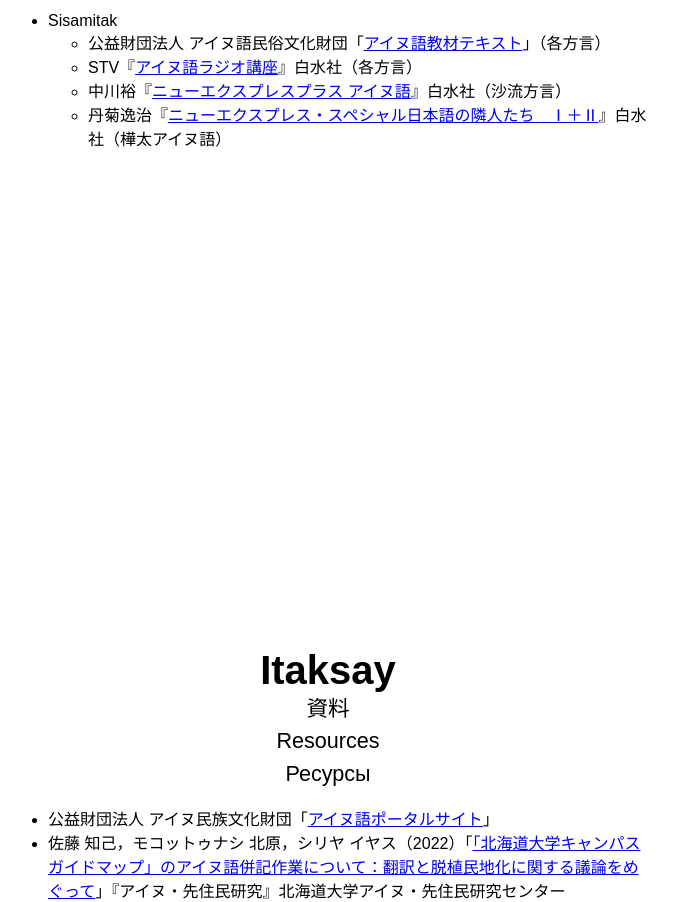
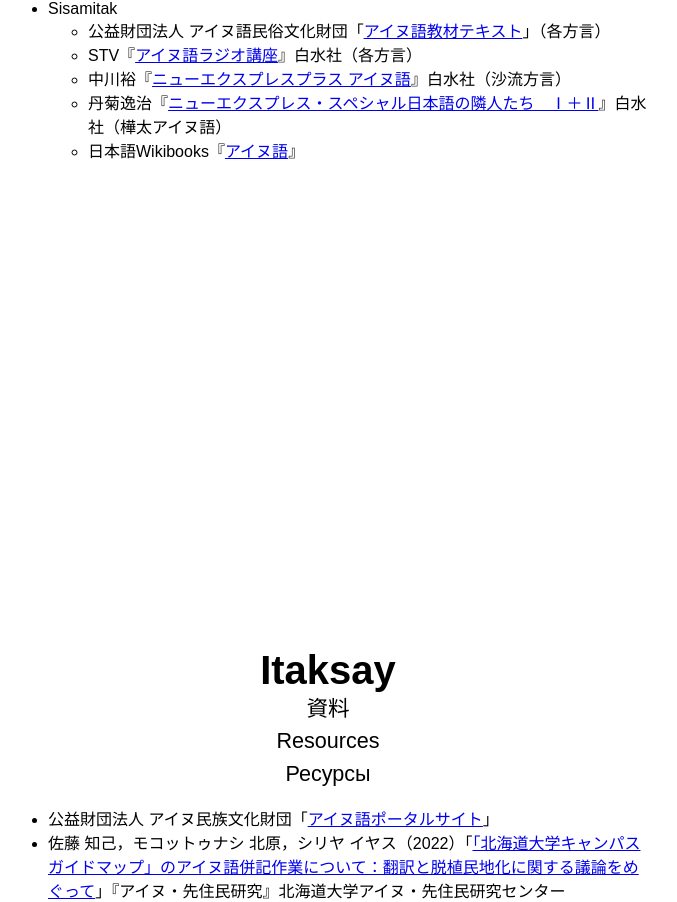
Before and after one commit to mkpoli/ainu, a SvelteKit app: page / in a window 1280 px wide. Shown: the part 4390-5292 px from the top of the page, without its empty margins (312-989 px from the left). Built offline with nearby package versions, Linux system fonts and the light colour scheme.

Commit message:
Add link to Wikibooks

```diff
--- a/src/routes/+page.svelte
+++ b/src/routes/+page.svelte
@@ -295,6 +295,12 @@
 							>ニューエクスプレス・スペシャル日本語の隣人たち　Ⅰ＋Ⅱ</a
 						>』白水社（樺太アイヌ語）
 					</li>
+					<li>
+						日本語Wikibooks『<a
+							href="https://ja.wikibooks.org/wiki/%E3%82%A2%E3%82%A4%E3%83%8C%E8%AA%9E"
+							target="_blank">アイヌ語</a
+						>』
+					</li>
 				</ul>
 			</li>
 		</ul>
```
